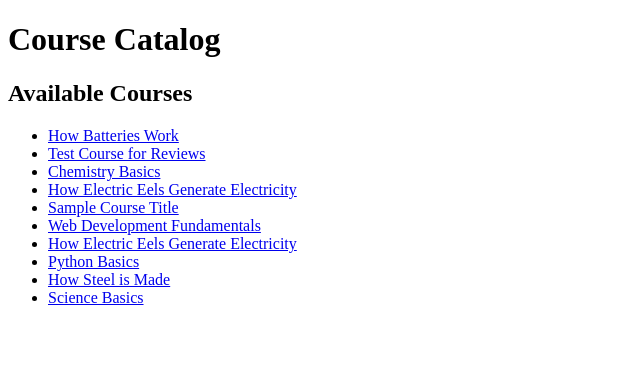
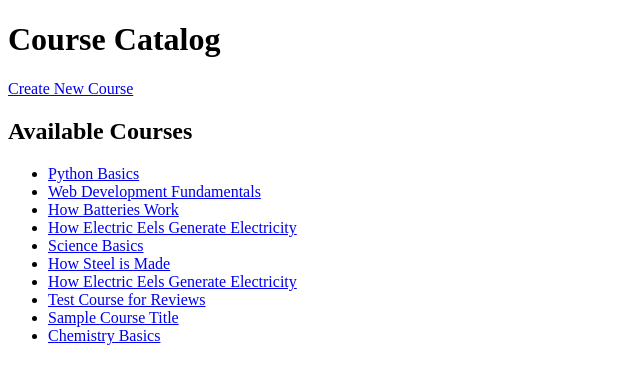
Before and after one commit to alecchendev/noobular-alpha, a Flask app: page / in a window 1280 px wide. Shown: the top 384 px of the page, without its empty margins (0-640 px from the left). Run offline with Flask 3, Linux system fonts and the light colour scheme; data comes from the database, SQL or seed files in the repository; data that the repository does not hold is empty; some libraries are stand-ins or nearby versions.

Commit message:
Add create course page

```diff
--- a/main.py
+++ b/main.py
@@ -509,6 +509,97 @@ def validate_course(course_data: dict[str, Any]) -> None:
         )
 
 
+def check_course_exists(cursor: sqlite3.Cursor, file_hash: bytes) -> bool:
+    cursor.execute("SELECT id FROM courses WHERE file_hash = ?", (file_hash,))
+    if cursor.fetchone():
+        return True
+    return False
+
+
+def save_course(
+    cursor: sqlite3.Cursor, course_data: dict[str, Any], file_hash: bytes
+) -> int:
+    # Insert course with hash
+    cursor.execute(
+        "INSERT INTO courses (title, file_hash) VALUES (?, ?)",
+        (course_data["title"], file_hash),
+    )
+    course_id = cursor.lastrowid
+    assert course_id is not None
+
+    # Map knowledge point names to database IDs for prerequisite resolution
+    kp_name_to_db_id: dict[str, int] = {}
+
+    # Insert lessons
+    for lesson_data in course_data.get("lessons", []):
+        cursor.execute(
+            "INSERT INTO lessons (course_id, title) VALUES (?, ?)",
+            (course_id, lesson_data["title"]),
+        )
+        lesson_id = cursor.lastrowid
+
+        # Insert knowledge points, contents, and questions
+        for kp_data in lesson_data.get("knowledge_points", []):
+            cursor.execute(
+                """INSERT INTO knowledge_points
+                             (lesson_id, name, description)
+                             VALUES (?, ?, ?)""",
+                (lesson_id, kp_data["name"], kp_data["description"]),
+            )
+            knowledge_point_db_id = cursor.lastrowid
+            assert knowledge_point_db_id is not None
+            kp_name_to_db_id[kp_data["name"]] = knowledge_point_db_id
+
+            # Insert contents
+            for content in kp_data["contents"]:
+                cursor.execute(
+                    """INSERT INTO contents
+                                 (knowledge_point_id, text)
+                                 VALUES (?, ?)""",
+                    (knowledge_point_db_id, content),
+                )
+
+            # Insert questions and choices
+            for question_data in kp_data["questions"]:
+                cursor.execute(
+                    """INSERT INTO questions
+                                 (knowledge_point_id, prompt)
+                                 VALUES (?, ?)""",
+                    (knowledge_point_db_id, question_data["prompt"]),
+                )
+                question_id = cursor.lastrowid
+
+                # Insert choices
+                for choice_data in question_data["choices"]:
+                    cursor.execute(
+                        """INSERT INTO choices
+                                     (question_id, text, is_correct)
+                                     VALUES (?, ?, ?)""",
+                        (
+                            question_id,
+                            choice_data["text"],
+                            choice_data.get("correct", False),
+                        ),
+                    )
+
+    # Insert prerequisites (after all knowledge points are created)
+    for lesson_data in course_data.get("lessons", []):
+        for kp_data in lesson_data.get("knowledge_points", []):
+            kp_db_id = kp_name_to_db_id[kp_data["name"]]
+
+            for prerequisite_name in kp_data.get("prerequisites", []):
+                prerequisite_db_id = kp_name_to_db_id.get(prerequisite_name)
+                if prerequisite_db_id:
+                    cursor.execute(
+                        """INSERT INTO prerequisites
+                                     (knowledge_point_id, prerequisite_id)
+                                     VALUES (?, ?)""",
+                        (kp_db_id, prerequisite_db_id),
+                    )
+
+    return course_id
+
+
 def load_courses_to_database() -> None:
     """Load courses from YAML files into database"""
     if not COURSES_DIRECTORY.is_dir():
@@ -521,18 +612,17 @@ def load_courses_to_database() -> None:
     # Parse new courses (file hash isn't in DB)
     courses: list[tuple[bytes, dict[str, Any]]] = []  # hash, course_data
     for yaml_file in COURSES_DIRECTORY.glob("*.yaml"):
+        with open(yaml_file, "r") as f:
+            course_data = yaml.safe_load(f) or {}
+
         # Calculate file hash (MD5, 16 bytes)
         with open(yaml_file, "rb") as f:
             file_hash = hashlib.md5(f.read()).digest()
 
         # Check if this file hash already exists
-        cursor.execute("SELECT id FROM courses WHERE file_hash = ?", (file_hash,))
-        if cursor.fetchone():
+        if check_course_exists(cursor, file_hash):
             print(f"Course {yaml_file.name} already loaded (unchanged), skipping")
             continue
-
-        with open(yaml_file, "r") as f:
-            course_data = yaml.safe_load(f) or {}
 
         try:
             validate_course(course_data)
@@ -543,82 +633,7 @@ def load_courses_to_database() -> None:
 
     # Insert into DB
     for file_hash, course_data in courses:
-        # Insert course with hash
-        cursor.execute(
-            "INSERT INTO courses (title, file_hash) VALUES (?, ?)",
-            (course_data["title"], file_hash),
-        )
-        course_id = cursor.lastrowid
-
-        # Map knowledge point names to database IDs for prerequisite resolution
-        kp_name_to_db_id: dict[str, int] = {}
-
-        # Insert lessons
-        for lesson_data in course_data.get("lessons", []):
-            cursor.execute(
-                "INSERT INTO lessons (course_id, title) VALUES (?, ?)",
-                (course_id, lesson_data["title"]),
-            )
-            lesson_id = cursor.lastrowid
-
-            # Insert knowledge points, contents, and questions
-            for kp_data in lesson_data.get("knowledge_points", []):
-                cursor.execute(
-                    """INSERT INTO knowledge_points
-                                 (lesson_id, name, description)
-                                 VALUES (?, ?, ?)""",
-                    (lesson_id, kp_data["name"], kp_data["description"]),
-                )
-                knowledge_point_db_id = cursor.lastrowid
-                assert knowledge_point_db_id is not None
-                kp_name_to_db_id[kp_data["name"]] = knowledge_point_db_id
-
-                # Insert contents
-                for content in kp_data["contents"]:
-                    cursor.execute(
-                        """INSERT INTO contents
-                                     (knowledge_point_id, text)
-                                     VALUES (?, ?)""",
-                        (knowledge_point_db_id, content),
-                    )
-
-                # Insert questions and choices
-                for question_data in kp_data["questions"]:
-                    cursor.execute(
-                        """INSERT INTO questions
-                                     (knowledge_point_id, prompt)
-                                     VALUES (?, ?)""",
-                        (knowledge_point_db_id, question_data["prompt"]),
-                    )
-                    question_id = cursor.lastrowid
-
-                    # Insert choices
-                    for choice_data in question_data["choices"]:
-                        cursor.execute(
-                            """INSERT INTO choices
-                                         (question_id, text, is_correct)
-                                         VALUES (?, ?, ?)""",
-                            (
-                                question_id,
-                                choice_data["text"],
-                                choice_data.get("correct", False),
-                            ),
-                        )
-
-        # Insert prerequisites (after all knowledge points are created)
-        for lesson_data in course_data.get("lessons", []):
-            for kp_data in lesson_data.get("knowledge_points", []):
-                kp_db_id = kp_name_to_db_id[kp_data["name"]]
-
-                for prerequisite_name in kp_data.get("prerequisites", []):
-                    prerequisite_db_id = kp_name_to_db_id.get(prerequisite_name)
-                    if prerequisite_db_id:
-                        cursor.execute(
-                            """INSERT INTO prerequisites
-                                         (knowledge_point_id, prerequisite_id)
-                                         VALUES (?, ?)""",
-                            (kp_db_id, prerequisite_db_id),
-                        )
+        save_course(cursor, course_data, file_hash)
 
     conn.commit()
 
@@ -784,16 +799,58 @@ def load_course_from_db(course_id: int) -> Optional[Course]:
 def index() -> str:
     db = get_db()
     cursor = db.cursor()
-    cursor.execute("SELECT id FROM courses")
-    course_ids = cursor.fetchall()
-
-    courses = []
-    for (course_id,) in course_ids:
-        course = load_course_from_db(course_id)
-        if course:
-            courses.append(course)
+    cursor.execute("SELECT id, title FROM courses")
+    courses = [(id, title) for id, title in cursor.fetchall()]
 
     return render_template("index.html", courses=courses)
+
+
+@app.route("/create")
+def create_course_page() -> str:
+    sample_yaml_path = COURSES_DIRECTORY / "sample.yaml"
+    sample_content = ""
+    if sample_yaml_path.exists():
+        with open(sample_yaml_path, "r") as f:
+            sample_content = f.read()
+    return render_template("create.html", sample_content=sample_content)
+
+
+@app.route("/create", methods=["POST"])
+def create_course() -> str:
+    # Read input
+    yaml_content = request.form.get("yaml_content")
+    if not yaml_content or not yaml_content.strip():
+        return "<p>Error: No YAML content provided</p>"
+
+    # validate yaml, hash, check if it exists
+    try:
+        course_data = yaml.safe_load(yaml_content)
+        if not course_data:
+            return "<p>Error: Empty or invalid YAML</p>"
+
+        validate_course(course_data)
+
+        file_hash = hashlib.md5(yaml_content.encode()).digest()
+
+        db = get_db()
+        cursor = db.cursor()
+
+        if check_course_exists(cursor, file_hash):
+            return "<p>Error: This course already exists</p>"
+
+        # save in db if it doesn't exist
+        course_id = save_course(cursor, course_data, file_hash)
+        db.commit()
+
+        # return message based on success or error
+        return f'<p>Success! Course "{course_data["title"]}" created. <a href="/course/{course_id}">View course</a> or <a href="/">go to catalog</a></p>'
+
+    except yaml.YAMLError as e:
+        return f"<p>Error: YAML parsing failed: {str(e)}</p>"
+    except ValueError as e:
+        return f"<p>Error: {str(e)}</p>"
+    except Exception as e:
+        return f"<p>Error: {str(e)}</p>"
 
 
 # Max number of knowledge points in a course
--- a/templates/index.html
+++ b/templates/index.html
@@ -7,12 +7,14 @@
 <body>
     <h1>Course Catalog</h1>
 
+    <a href="/create">Create New Course</a>
+
     <!-- Courses list -->
     <h2>Available Courses</h2>
     {% if courses %}
         <ul>
-        {% for course in courses %}
-            <li><a href="/course/{{ course.id }}">{{ course.title }}</a></li>
+        {% for id, title in courses %}
+            <li><a href="/course/{{ id }}">{{ title }}</a></li>
         {% endfor %}
         </ul>
     {% else %}
```
Also changed, not shown: templates/create.html (added, +24 -0 lines).
